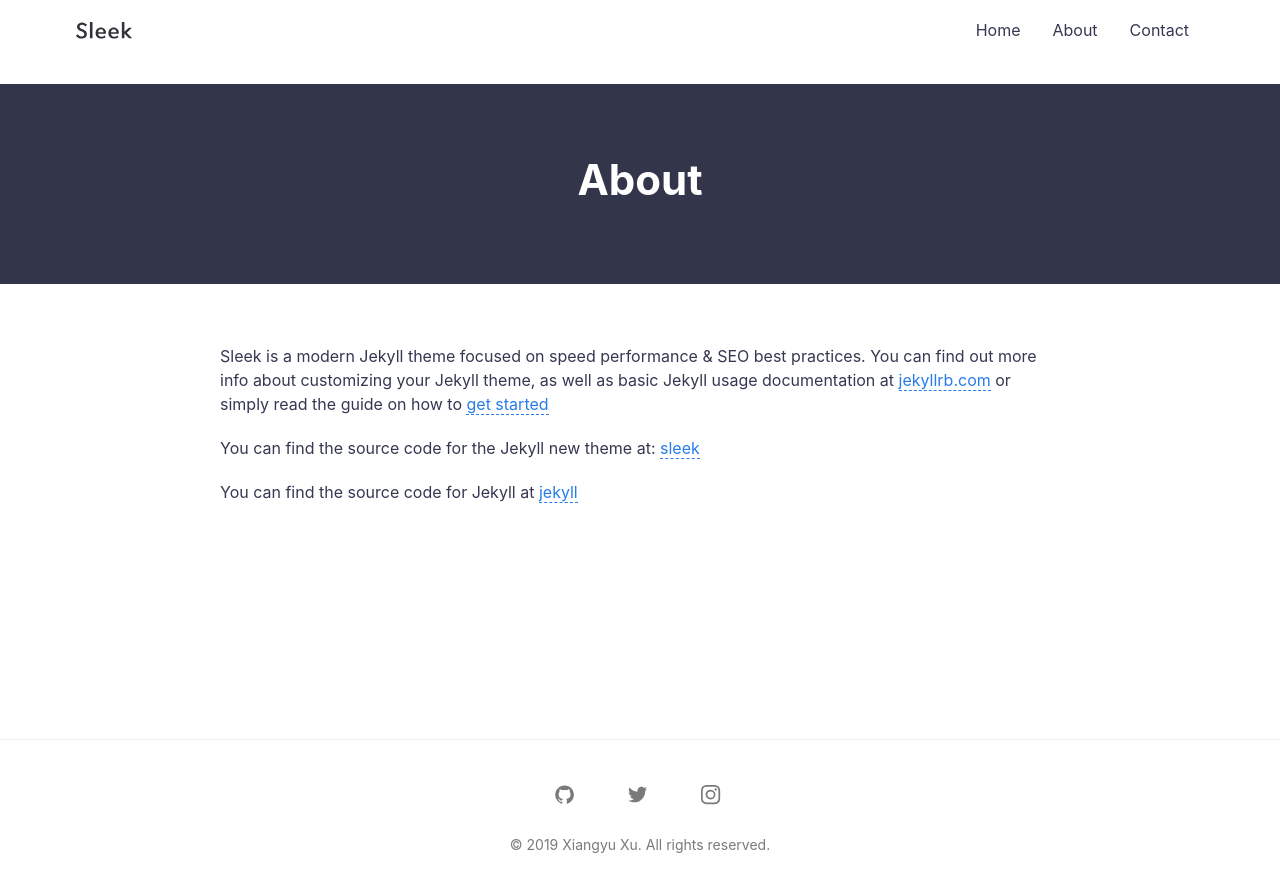
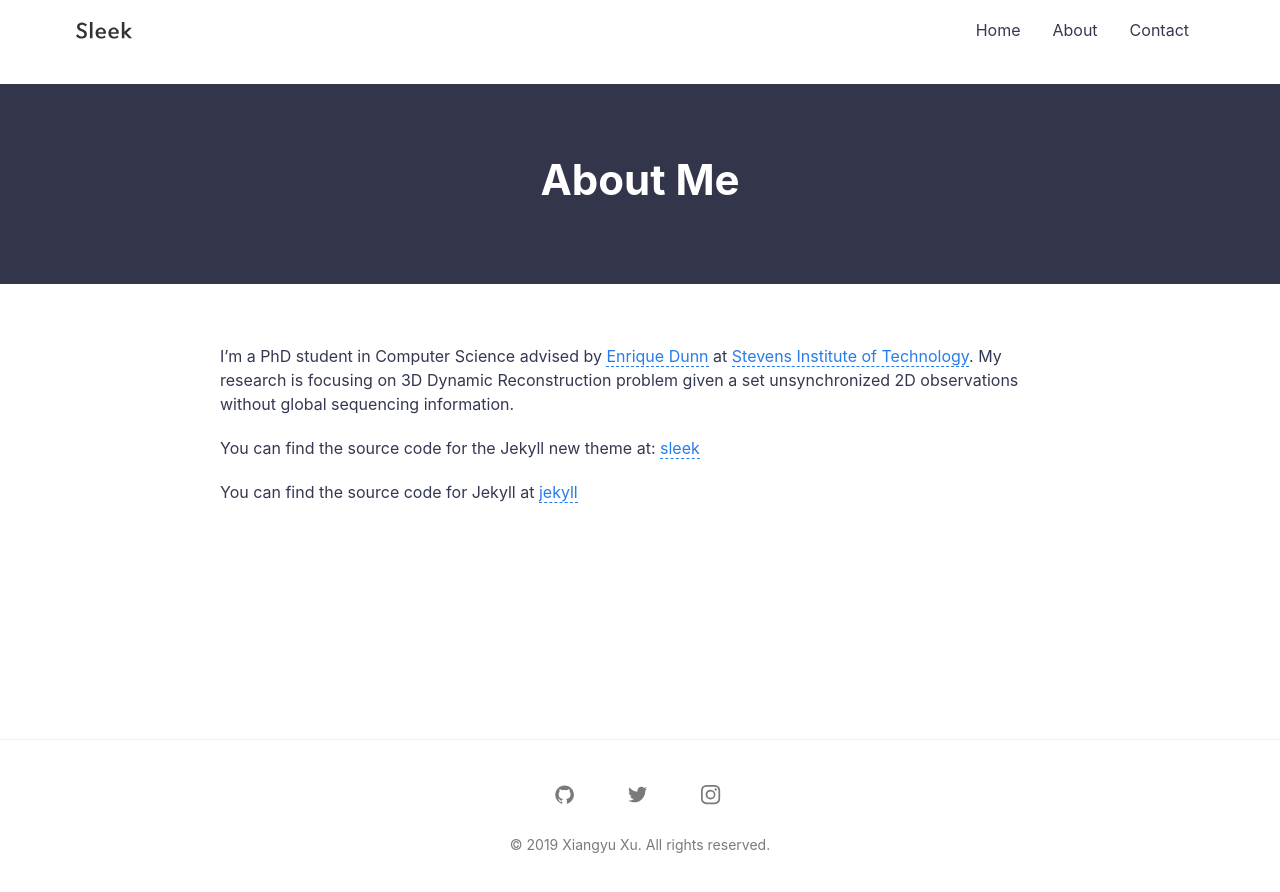
Before and after one commit to ShawnXu10/shawnxu10.github.com, a Jekyll site: the page built from about.md, in a window 1280 px wide. Shown: the top 892 px of the page. Built offline with Jekyll 4.4.1, drawn with Linux system fonts in a browser that asks for light colours.

Commit message:
Update about.md

```diff
--- a/about.md
+++ b/about.md
@@ -1,10 +1,10 @@
 ---
 layout: page
-title: About
+title: About Me
 permalink: /about/
 ---
 
-Sleek is a modern Jekyll theme focused on speed performance & SEO best practices. You can find out more info about customizing your Jekyll theme, as well as basic Jekyll usage documentation at [jekyllrb.com](http://jekyllrb.com/) or simply read the guide on how to [get started](/getting-started)
+I'm a PhD student in Computer Science advised by [Enrique Dunn](https://www.cs.stevens.edu/~edunn/) at [Stevens Institute of Technology](www.stevens.edu). My research is focusing on 3D Dynamic Reconstruction problem given a set unsynchronized 2D observations without global sequencing information.
 
 You can find the source code for the Jekyll new theme at:
 [sleek](https://github.com/janczizikow/sleek)
```
